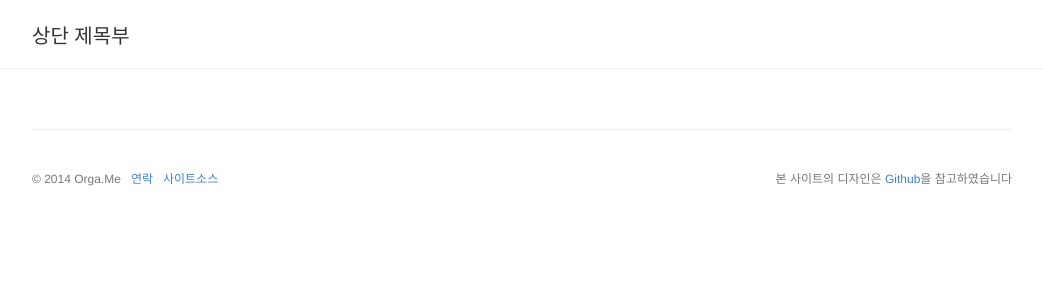
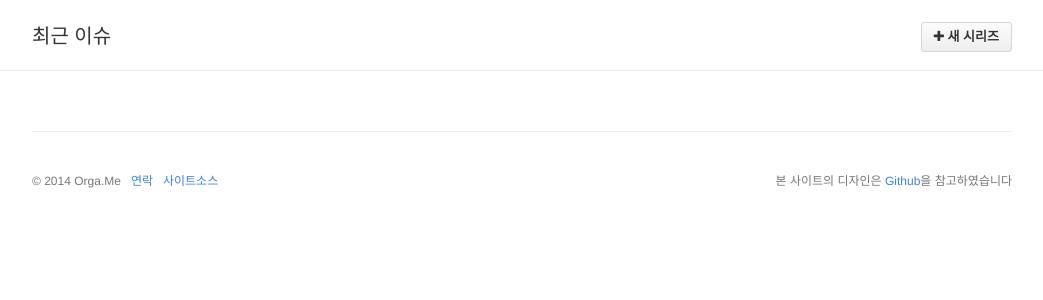
Before and after one commit to jeyraof/orgame, a Django app: page / in a window 1280 px wide. Shown: the part 49-349 px from the top of the page, without its empty margins (118-1161 px from the left). Run offline with Django 3.2, Linux system fonts and the light colour scheme; data that the repository does not hold is empty.

Commit message:
Add new series button

```diff
--- a/orgame/static/less/common.css
+++ b/orgame/static/less/common.css
@@ -270,6 +270,10 @@ dl.form input[type=text] {
   color: #4183c4;
   font-weight: bold;
 }
+#content .page-head h1 .button.right {
+  float: right;
+  padding: 0 12px;
+}
 #footer .site-footer {
   margin-top: 40px;
   padding-top: 40px;
--- a/orgame/static/less/common.less
+++ b/orgame/static/less/common.less
@@ -87,6 +87,11 @@
         color: #4183c4;
         font-weight: bold;
       }
+
+      .button.right {
+        float: right;
+        padding: 0 12px;
+      }
     }
   }
 }
--- a/orgame/templates/index.html
+++ b/orgame/templates/index.html
@@ -4,7 +4,11 @@
 <div class="page-head">
     <div class="container">
         <h1>
-            상단 제목부
+            <span>최근 이슈</span>
+            <a class="button right" href="{% url 'series_new' %}">
+                <i class="fa fa-plus"></i>
+                새 시리즈
+            </a>
         </h1>
     </div>
 </div>
```
